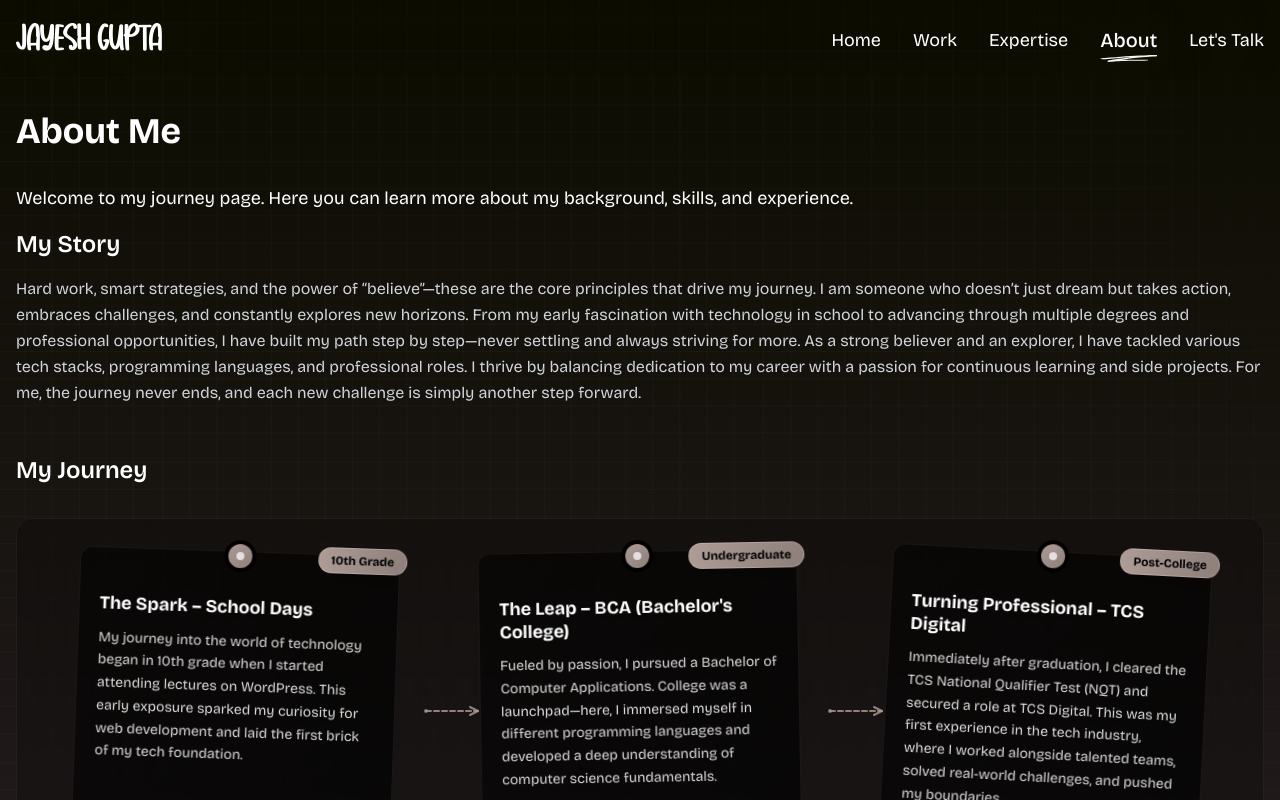
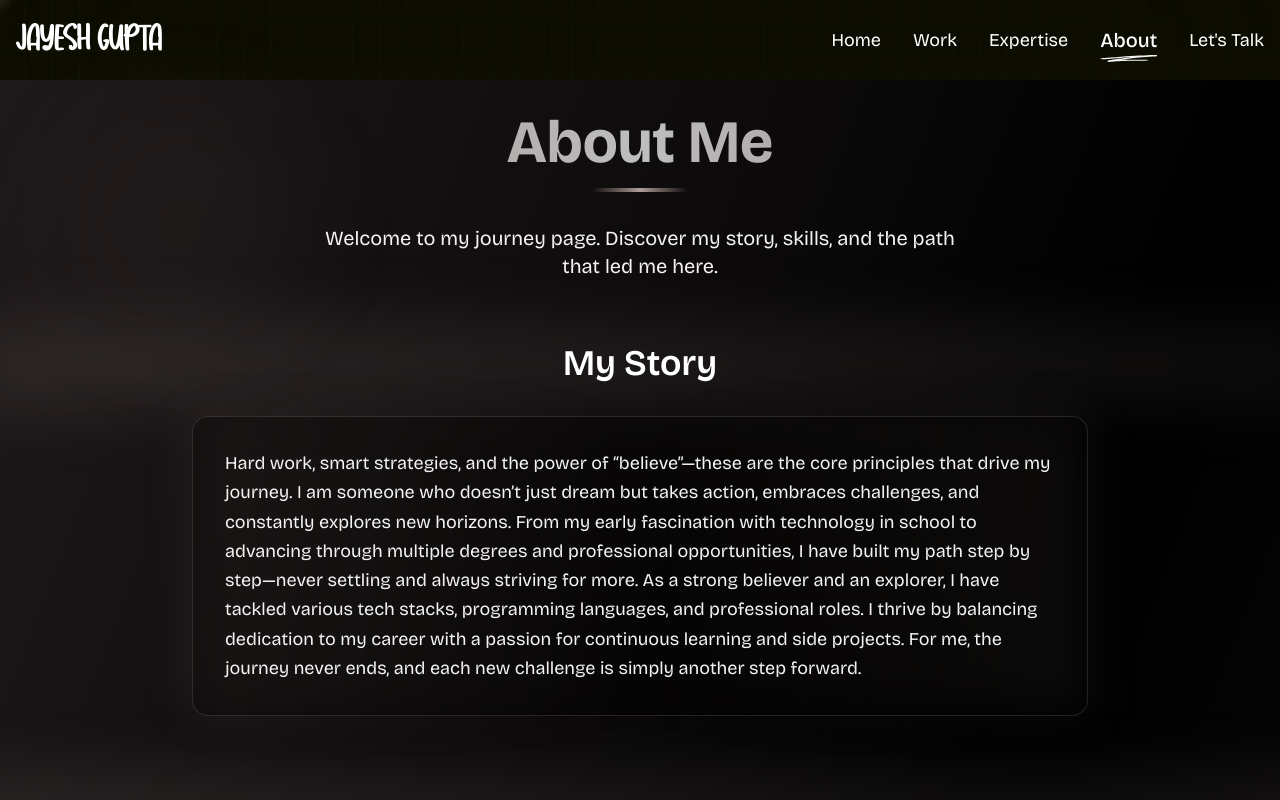
Before and after one commit to brijal091/jayesh-gupta-po, a Next.js app: page /about in a window 1280 px wide. Built offline with nearby package versions, Linux system fonts and the light colour scheme.

Commit message:
ref: responsive chnages in about and contact other sections

```diff
--- a/src/app/about/page.tsx
+++ b/src/app/about/page.tsx
@@ -1,130 +1,220 @@
+'use client';
+
+import React, { useState, useEffect } from 'react';
 import { ABOUT_ME, JOURNEY_TIMELINE } from "@/constants/about";
 
 export default function About() {
+  const [activeCard, setActiveCard] = useState<number | null>(null);
+  const [isVisible, setIsVisible] = useState(false);
+  const [hoveredCard, setHoveredCard] = useState<number | null>(null);
+  const [mousePosition, setMousePosition] = useState({ x: 0, y: 0 });
+
+  useEffect(() => {
+    setIsVisible(true);
+  }, []);
+
+  const handleMouseMove = (e: React.MouseEvent) => {
+    setMousePosition({ x: e.clientX, y: e.clientY });
+  };
+
   return (
-    <div className="container mx-auto px-4 py-8">
-      <h1 className="text-4xl font-bold text-white mb-8">About Me</h1>
-      <div className="text-white">
-        <p className="text-lg mb-4">
-          Welcome to my journey page. Here you can learn more about my
-          background, skills, and experience.
-        </p>
-        {/* About Me Section */}
-        <div className="mb-12">
-          <h2 className="text-2xl font-semibold text-white mb-4">My Story</h2>
-          <p className="text-gray-300 leading-relaxed">{ABOUT_ME}</p>
+    <div className="container mx-auto px-4 py-8 min-h-screen bg-gradient-to-br from-primary-50 via-black to-primary-50" onMouseMove={handleMouseMove}>
+      <div className="fixed inset-0 overflow-hidden pointer-events-none">
+      {/* Animated Background Elements */}
+        <div className="absolute top-20 left-10 w-72 h-72 bg-primary-100/5 rounded-full blur-3xl animate-pulse"></div>
+        <div className="absolute bottom-20 right-10 w-96 h-96 bg-primary-100/3 rounded-full blur-3xl animate-pulse delay-1000"></div>
+        <div
+          className="absolute w-4 h-4 bg-primary-100/20 rounded-full blur-sm transition-all duration-300 ease-out"
+          style={{
+            left: mousePosition.x - 8,
+            top: mousePosition.y - 8,
+          }}
+        />
       </div>
 
-        {/* Journey Timeline Board */}
-        <div className="mb-12">
-          <h2 className="text-2xl font-semibold text-white mb-8">My Journey</h2>
-          <div className="relative bg-black/20 backdrop-blur-sm rounded-2xl p-8 border border-white/5">
-            {/* Journey Board */}
-            <div className="space-y-12">
-              {Array.from(
-                { length: Math.ceil(JOURNEY_TIMELINE.length / 3) },
-                (_, rowIndex) => (
-                  <div key={rowIndex} className="relative">
-                    {/* Row of Cards */}
-                    <div className="grid grid-cols-1 md:grid-cols-3 gap-8 relative">
-                      {JOURNEY_TIMELINE.slice(
-                        rowIndex * 3,
-                        (rowIndex + 1) * 3
-                      ).map((item, cardIndex) => {
-                        const globalIndex = rowIndex * 3 + cardIndex;
-                        return (
-                          <div key={globalIndex} className="relative group">
-                            {/* Horizontal Connection Line (within row) */}
-                            {cardIndex < 2 &&
-                              cardIndex <
-                                JOURNEY_TIMELINE.slice(
-                                  rowIndex * 3,
-                                  (rowIndex + 1) * 3
-                                ).length -
-                                  1 && (
-                                <div className="hidden md:block absolute top-1/2 left-full w-16 z-10 -translate-y-1/2">
-                                  <svg
-                                    className="w-16 h-8"
-                                    viewBox="0 0 64 32"
-                                    fill="none"
-                                    xmlns="http://www.w3.org/2000/svg"
-                                  >
-                                    <path
-                                      d="M4 16 L56 16"
-                                      stroke="#ae9c96"
-                                      strokeWidth="2"
-                                      strokeDasharray="5 3"
-                                      fill="none"
-                                      opacity="0.8"
-                                      strokeLinecap="round"
-                                    />
-                                    <path
-                                      d="M48 12 L56 16 L48 20"
-                                      stroke="#ae9c96"
-                                      strokeWidth="2"
-                                      fill="none"
-                                      opacity="0.8"
-                                      strokeLinecap="round"
-                                      strokeLinejoin="round"
-                                    />
-                                    <circle
-                                      cx="4"
-                                      cy="16"
-                                      r="2"
-                                      fill="#ae9c96"
-                                      opacity="0.7"
-                                    />
-                                  </svg>
-                                </div>
-                              )}
-
-                            {/* Journey Card */}
-                            <div
-                              className={`relative bg-gradient-to-br from-black/40 to-black/60 backdrop-blur-sm border border-primary-100/10 rounded-xl p-5 h-80 w-full max-w-xs mx-auto transform transition-all duration-500 hover:scale-[1.02] hover:border-primary-100/30 hover:shadow-2xl hover:shadow-primary-100/10 group-hover:bg-gradient-to-br group-hover:from-black/50 group-hover:to-black/70 ${
-                                item.rotation || ""
-                              }`}
-                            >
-                              {/* Timeline Dot */}
-                              <div className="absolute -top-3 left-1/2 transform -translate-x-1/2 w-8 h-8 bg-gradient-to-br from-primary-100 to-primary-100/80 rounded-full border-4 border-black shadow-lg flex items-center justify-center">
-                                <div className="w-2 h-2 bg-white rounded-full animate-pulse"></div>
-                              </div>
-
-                              {/* Year Badge */}
-                              <div className="absolute -top-2 -right-2 bg-gradient-to-r from-primary-100 to-primary-100/80 text-black text-xs font-bold px-3 py-1 rounded-full shadow-lg border border-white/20">
-                                {item.year}
-                              </div>
-
-                              {/* Card Content */}
-                              <div className="h-full flex flex-col justify-between pt-6">
-                                <div className="flex-1">
-                                  <h3 className="text-lg font-bold text-white mb-3 leading-tight">
-                                    {item.title}
-                                  </h3>
-                                  <p className="text-primary-200/90 text-sm leading-relaxed overflow-hidden">
-                                    {item.description}
+      {/* Header Section */}
+      <div className={`text-center mb-16 transform transition-all duration-1000 ${isVisible ? 'translate-y-0 opacity-100' : 'translate-y-10 opacity-0'}`}>
+        <h1 className="text-4xl md:text-6xl font-bold bg-gradient-to-r from-primary-100 via-white to-primary-100 bg-clip-text text-transparent mb-4 animate-pulse">
+          About Me
+        </h1>
+        <div className="w-24 h-1 bg-gradient-to-r from-transparent via-primary-100 to-transparent mx-auto mb-8"></div>
+        <p className="text-base md:text-xl text-primary-200 max-w-2xl mx-auto leading-relaxed">
+          Welcome to my journey page. Discover my story, skills, and the path that led me here.
         </p>
       </div>
 
-                                {/* Card Number */}
-                                <div className="flex items-center justify-center mt-4">
-                                  <div className="w-10 h-10 bg-gradient-to-br from-primary-100 to-primary-100/80 rounded-full flex items-center justify-center text-black font-bold text-lg shadow-lg border-2 border-white/20">
-                                    {globalIndex + 1}
+      {/* About Me Section with Interactive Elements */}
+      <div className={`mb-20 transform transition-all duration-1000 delay-200 ${isVisible ? 'translate-y-0 opacity-100' : 'translate-y-10 opacity-0'}`}>
+        <div className="max-w-4xl mx-auto">
+          <h2 className="text-3xl md:text-4xl font-semibold text-white mb-8 text-center relative">
+            <span className="relative z-10">My Story</span>
+            <div className="absolute inset-0 bg-gradient-to-r from-primary-100/20 to-primary-100/10 blur-xl rounded-full transform scale-150"></div>
+          </h2>
+          <div className="relative group">
+            <div className="absolute inset-0 bg-gradient-to-r from-primary-100/10 via-transparent to-primary-100/10 rounded-2xl blur-xl group-hover:blur-2xl transition-all duration-500"></div>
+            <div className="relative bg-black/30 backdrop-blur-sm rounded-2xl p-5 md:p-8 border border-primary-100/20 hover:border-primary-100/40 transition-all duration-500 hover:shadow-2xl hover:shadow-primary-100/10">
+              <p className="text-primary-200 leading-relaxed text-lg">{ABOUT_ME}</p>
+            </div>
           </div>
         </div>
       </div>
 
-                              {/* Subtle Hover Glow */}
-                              <div className="absolute inset-0 bg-gradient-to-br from-primary-100/0 to-primary-100/0 group-hover:from-primary-100/5 group-hover:to-primary-100/10 rounded-xl transition-all duration-500 pointer-events-none"></div>
+      {/* Modern Journey Timeline */}
+      <div className={`mb-12 transform transition-all duration-1000 delay-400 ${isVisible ? 'translate-y-0 opacity-100' : 'translate-y-10 opacity-0'}`}>
+        <h2 className="text-3xl md:text-4xl font-semibold text-white mb-12 text-center relative">
+          <span className="relative z-10 bg-gradient-to-r from-primary-100 via-white to-primary-100 bg-clip-text text-transparent">
+            My Journey
+          </span>
+          <div className="absolute inset-0 bg-gradient-to-r from-primary-100/20 to-primary-100/10 blur-xl rounded-full transform scale-150"></div>
+        </h2>
+
+        {/* Clean Timeline Container */}
+        <div className="max-w-4xl mx-auto relative">
+          {/* Central Timeline Line */}
+          <div className="absolute left-6 md:left-1/2 top-0 bottom-0 w-0.5 bg-gradient-to-b from-primary-100/20 via-primary-100/50 to-primary-100/20 transform md:-translate-x-1/2"></div>
+
+          {/* Journey Steps */}
+          <div className="space-y-16">
+            {JOURNEY_TIMELINE.map((item, index) => {
+              const isActive = activeCard === index;
+              const isHovered = hoveredCard === index;
+              const isLeft = index % 2 === 0;
+
+              return (
+                <div
+                  key={index}
+                  className={`relative flex items-center ${isLeft ? 'md:flex-row' : 'md:flex-row-reverse'}`}
+                  style={{ animationDelay: `${index * 0.2}s` }}
+                >
+                  {/* Timeline Node */}
+                  <div className="absolute left-6 md:left-1/2 transform -translate-x-1/2 z-20">
+                    <div
+                      className={`w-8 h-8 md:w-12 md:h-12 rounded-full bg-gradient-to-br from-primary-100 to-primary-100/80 border-4 border-black shadow-lg flex items-center justify-center cursor-pointer transition-all duration-500 ${
+                        isActive || isHovered ? 'scale-125 shadow-primary-100/50' : 'hover:scale-110'
+                      }`}
+                      onClick={() => setActiveCard(isActive ? null : index)}
+                    >
+                      <div className={`w-4 h-4 rounded-full bg-white transition-all duration-300 ${
+                        isActive ? 'animate-ping' : 'animate-pulse'
+                      }`}></div>
                     </div>
+                  </div>
+
+                  {/* Content Card */}
+                  <div className={`w-[calc(100%-4rem)] ml-auto md:w-5/12 md:ml-0 ${isLeft ? 'md:pr-16' : 'md:pl-16'}`}>
+                    <div
+                      className={`relative group cursor-pointer transition-all duration-500 ${
+                        isActive ? 'scale-105' : 'hover:scale-102'
+                      }`}
+                      onClick={() => setActiveCard(isActive ? null : index)}
+                      onMouseEnter={() => setHoveredCard(index)}
+                      onMouseLeave={() => setHoveredCard(null)}
+                    >
+                      {/* Year Badge */}
+                      <div className={`absolute -top-3 -left-3 ${isLeft ? 'md:-right-3 md:left-auto' : 'md:-left-3'} bg-gradient-to-r from-primary-100 to-primary-100/90 text-black text-xs md:text-sm font-bold px-3 py-1.5 md:px-4 md:py-2 rounded-full shadow-lg border border-white/20 z-10 transition-all duration-300 ${
+                        isHovered ? 'scale-110 shadow-primary-100/30' : ''
+                      }`}>
+                        {item.year}
+                      </div>
+
+                      {/* Main Card */}
+                      <div className={`bg-gradient-to-br from-black/40 via-black/30 to-black/60 backdrop-blur-sm rounded-2xl p-4 md:p-6 border transition-all duration-500 ${
+                        isActive
+                          ? 'border-primary-100/60 shadow-2xl shadow-primary-100/20'
+                          : isHovered
+                          ? 'border-primary-100/40 shadow-xl shadow-primary-100/10'
+                          : 'border-primary-100/20 shadow-lg hover:shadow-xl hover:shadow-primary-100/10'
+                      }`}>
+                        {/* Card Header */}
+                        <div className="mb-4">
+                          <h3 className={`text-xl font-bold text-white mb-2 transition-colors duration-300 ${
+                            isHovered ? 'text-primary-100' : ''
+                          }`}>
+                            {item.title}
+                          </h3>
+                          <div className={`h-1 bg-gradient-to-r from-primary-100 to-transparent rounded-full transition-all duration-500 ${
+                            isActive ? 'w-full' : isHovered ? 'w-3/4' : 'w-1/2'
+                          }`}></div>
+                        </div>
+
+                        {/* Description */}
+                        <p className={`text-primary-200/90 leading-relaxed transition-all duration-300 ${
+                          isActive ? 'text-primary-200 text-base' : 'text-sm'
+                        }`}>
+                          {item.description}
+                        </p>
+
+                        {/* Expandable Content */}
+                        {isActive && (
+                          <div className="mt-4 pt-4 border-t border-primary-100/20 animate-fadeIn">
+                            <div className="flex items-center justify-between">
+                              <div className="flex items-center gap-2 text-primary-100 text-xs">
+                                <div className="w-2 h-2 bg-primary-100 rounded-full animate-pulse"></div>
+                                <span>Milestone {index + 1} of {JOURNEY_TIMELINE.length}</span>
+                              </div>
+                              <div className="text-primary-200/60 text-xs">Click to minimize</div>
+                            </div>
+                          </div>
+                        )}
+
+                        {/* Progress Bar */}
+                        <div className="mt-4">
+                          <div className="flex justify-between items-center mb-2">
+                            <span className="text-primary-200/60 text-xs">Progress</span>
+                            <span className="text-primary-100 text-xs font-medium">
+                              {Math.round(((index + 1) / JOURNEY_TIMELINE.length) * 100)}%
+                            </span>
+                          </div>
+                          <div className="w-full bg-primary-100/10 rounded-full h-2">
+                            <div
+                              className="bg-gradient-to-r from-primary-100 to-primary-100/80 h-2 rounded-full transition-all duration-1000 ease-out"
+                              style={{ width: `${((index + 1) / JOURNEY_TIMELINE.length) * 100}%` }}
+                            ></div>
+                          </div>
+                        </div>
+
+                        {/* Interactive Glow */}
+                        <div className={`absolute inset-0 rounded-2xl transition-all duration-700 pointer-events-none ${
+                          isHovered ? 'bg-gradient-to-br from-primary-100/5 to-primary-100/2' : ''
+                        }`}></div>
+                      </div>
+
+                      {/* Connecting Line to Timeline */}
+                      <div className={`hidden md:block absolute top-6 ${isLeft ? '-right-16' : '-left-16'} w-16 h-0.5 bg-gradient-to-r ${
+                        isLeft
+                          ? 'from-primary-100/30 to-transparent'
+                          : 'from-transparent to-primary-100/30'
+                      } transition-all duration-500 ${isHovered ? 'opacity-100 scale-y-150' : 'opacity-60'}`}></div>
+                    </div>
+                  </div>
+
+                  {/* Empty space for alternating layout */}
+                  <div className="hidden md:block w-5/12"></div>
                 </div>
               );
             })}
           </div>
 
-
+          {/* Journey Summary */}
+          <div className="mt-16 text-center">
+            <div className="bg-gradient-to-br from-black/40 via-black/30 to-black/60 backdrop-blur-sm rounded-2xl p-6 border border-primary-100/20 max-w-2xl mx-auto">
+              <h3 className="text-lg font-bold text-white mb-3">Journey Summary</h3>
+              <p className="text-primary-200/80 text-sm">
+                {JOURNEY_TIMELINE.length} milestones and counting. Each step has shaped who I am today.
+              </p>
+              <div className="flex justify-center gap-2 mt-4">
+                {JOURNEY_TIMELINE.map((_, index) => (
+                  <button
+                    key={index}
+                    className={`w-2 h-2 rounded-full transition-all duration-300 ${
+                      activeCard === index
+                        ? 'bg-primary-100 scale-150'
+                        : 'bg-primary-100/30 hover:bg-primary-100/60'
+                    }`}
+                    onClick={() => setActiveCard(activeCard === index ? null : index)}
+                  />
+                ))}
               </div>
-                )
-              )}
             </div>
           </div>
         </div>
--- a/src/app/expertise/page.tsx
+++ b/src/app/expertise/page.tsx
@@ -3,10 +3,10 @@ import Expertise from "@/components/expertise/Expertise";
 export default function ExpertisePage() {
   return (
       <div className="container mx-auto px-4 py-8">
-         <h1 className="text-4xl font-bold text-white mb-8">Expertise and Services</h1>
+          <h1 className="text-4xl font-bold text-white mb-8">Expertise and Services</h1>
       <div className="text-white">
-        <p className="text-lg mb-4">
-          A comprehensive showcase of my technical skills, certifications, and professional expertise built through years of hands-on experience and continuous learning
+          <p className="text-lg mb-4">
+           A comprehensive showcase of my technical skills, certifications, and professional expertise built through years of hands-on experience and continuous learning
         </p>
         <Expertise />
       </div>
--- a/src/app/page.tsx
+++ b/src/app/page.tsx
@@ -11,7 +11,7 @@ const dynamicSections = [
 ];
 
 const SectionLoader = () => (
-  <div className="flex items-center justify-center py-20">
+<div className="flex items-center justify-center py-20">
     <div className="animate-spin rounded-full h-12 w-12 border-b-2 border-primary-600"></div>
   </div>
 );
@@ -21,8 +21,8 @@ export default function Home() {
     <>
       {/* Dynamically render sections */}
       {dynamicSections.map(({ id, Component }, index) => (
-        <div key={id} className={(index + 1) % 2 === 0 ? 'bg-primary-50' : ''}>
-          <Suspense fallback={<SectionLoader />}>
+       <div key={id} className={(index + 1) % 2 === 0 ? 'bg-primary-50' : ''}>
+        <Suspense fallback={<SectionLoader />}>
             <Component />
           </Suspense>
         </div>
--- a/src/pages/HeroSection.tsx
+++ b/src/pages/HeroSection.tsx
@@ -49,7 +49,7 @@ const HeroSection = () => {
   }, [currentIndex, dynamicTexts]);
 
   return (
-    <div className="relative container text-white mx-auto px-4 md:px-6 min-h-screen flex flex-col justify-center overflow-hidden">
+    <div className="relative container text-white mx-auto px-4 md:px-6 min-h-screen flex flex-col justify-center overflow-hidden pb-12">
       {/* Main Content */}
       <div className="relative z-10 grid lg:grid-cols-2 gap-8 items-center min-h-screen">
         {/* Left Column - Content */}
@@ -85,7 +85,7 @@ const HeroSection = () => {
             </div>
 
             {/* Experience Section with Enhanced Design */}
-            <p className="text-xl">
+            <p className="text-xl text-center">
               <span className="font-semibold">
                 {HOME_CONTENT.EXPERIENCE.YEARS}
               </span>{" "}
@@ -95,7 +95,7 @@ const HeroSection = () => {
             </p>
 
             {/* Call to Action Buttons */}
-            <div className="flex flex-col sm:flex-row gap-4 mt-24">
+            <div className="flex flex-col sm:flex-row gap-4 my-24">
               <Link
                 className="px-8 py-4 bg-primary-100 text-primary-50 rounded-xl font-semibold hover:bg-primary-200 hover:scale-105 transition-all duration-300 shadow-lg hover:shadow-primary-100/50 animate-fadeInUp"
                 style={{ animationDelay: "1500ms" }}
```
Also changed, not shown: src/app/contact/page.tsx (+57 -60 lines), src/components/common/Testimonials.tsx (+9 -9 lines). Lines whose indentation alone changed are shown as unchanged.
